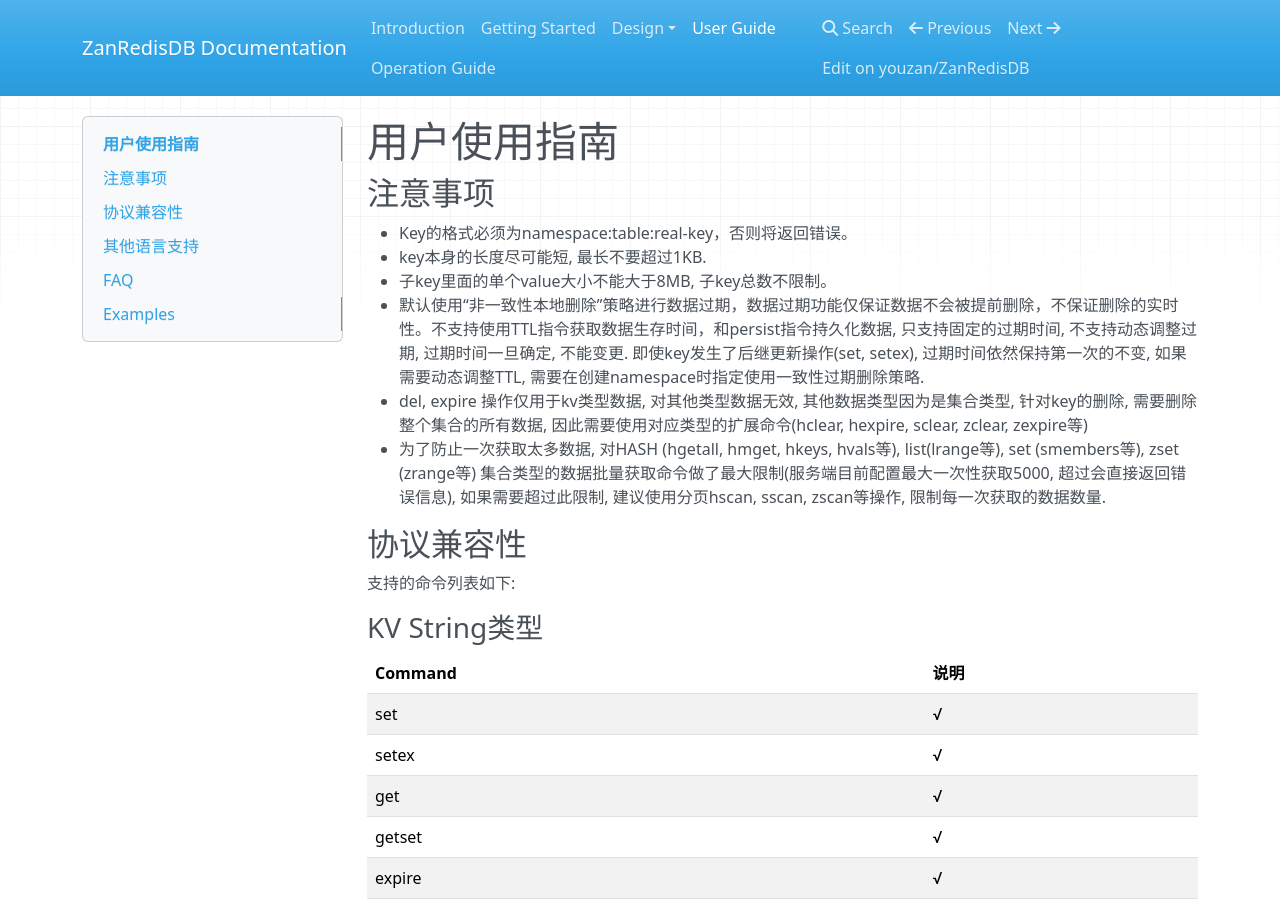
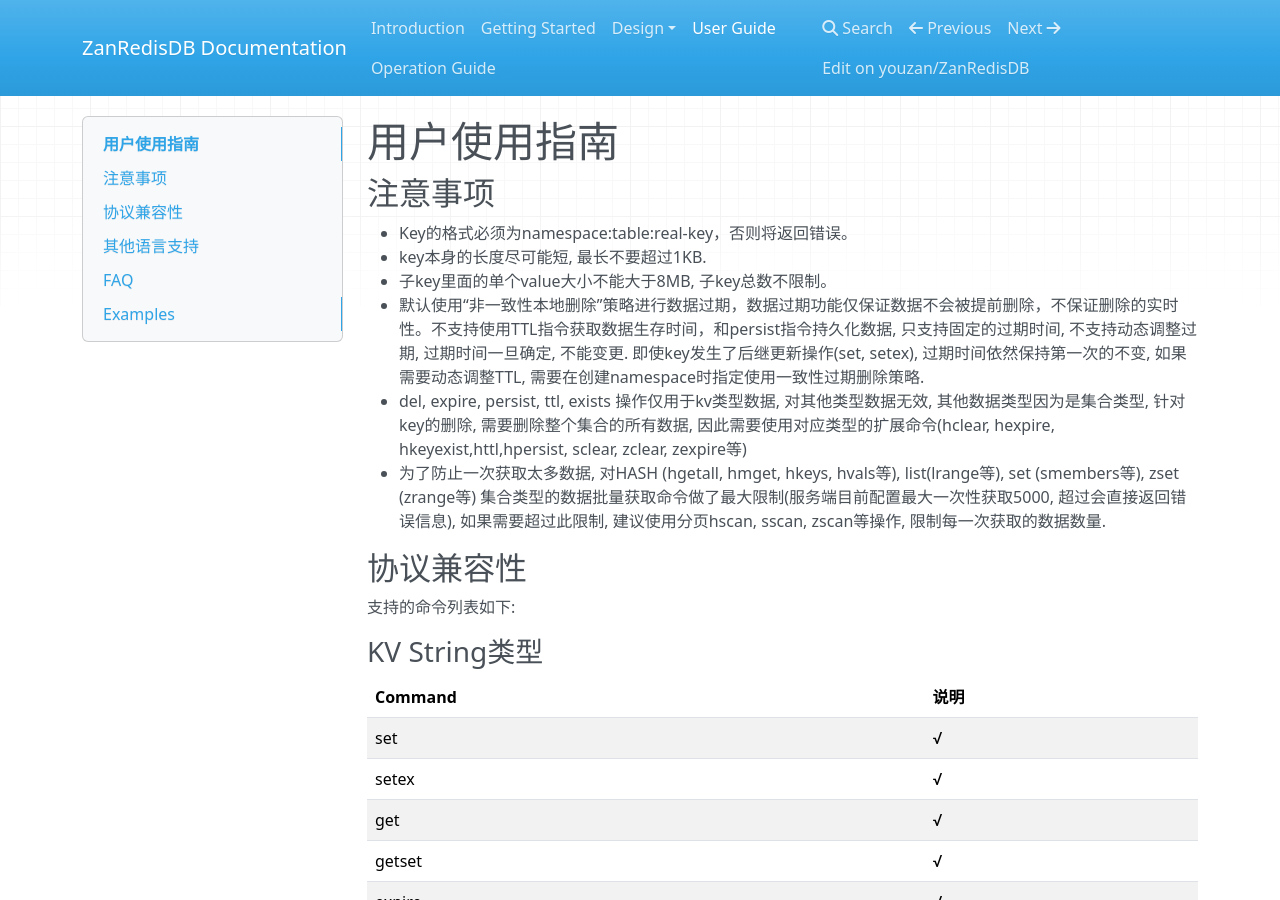
Before and after one commit to absolute8511/ZanRedisDB, an MkDocs documentation site: the page built from doc/user-guide.md, in a window 1280 px wide and 900 px high. Built offline with MkDocs 1.6.1, drawn with Linux system fonts in a browser that asks for light colours; nearby versions of some CDN libraries; old or Windows-style settings are respelled for this version of MkDocs; some of the changed lines change nothing that is shown; some of the changed text lies outside the part shown.

Commit message:
doc: doc for the exists/expire/ttl/del for the non-kv type

```diff
--- a/doc/user-guide.md
+++ b/doc/user-guide.md
@@ -6,7 +6,7 @@
 - key本身的长度尽可能短, 最长不要超过1KB.
 - 子key里面的单个value大小不能大于8MB, 子key总数不限制。
 - 默认使用“非一致性本地删除”策略进行数据过期，数据过期功能仅保证数据不会被提前删除，不保证删除的实时性。不支持使用TTL指令获取数据生存时间，和persist指令持久化数据, 只支持固定的过期时间, 不支持动态调整过期, 过期时间一旦确定, 不能变更. 即使key发生了后继更新操作(set, setex), 过期时间依然保持第一次的不变, 如果需要动态调整TTL, 需要在创建namespace时指定使用一致性过期删除策略.
-- del, expire 操作仅用于kv类型数据, 对其他类型数据无效, 其他数据类型因为是集合类型, 针对key的删除, 需要删除整个集合的所有数据, 因此需要使用对应类型的扩展命令(hclear, hexpire, sclear, zclear, zexpire等)
+- del, expire, persist, ttl, exists 操作仅用于kv类型数据, 对其他类型数据无效, 其他数据类型因为是集合类型, 针对key的删除, 需要删除整个集合的所有数据, 因此需要使用对应类型的扩展命令(hclear, hexpire, hkeyexist,httl,hpersist, sclear, zclear, zexpire等)
 - 为了防止一次获取太多数据, 对HASH (hgetall, hmget, hkeys, hvals等), list(lrange等), set (smembers等), zset (zrange等) 集合类型的数据批量获取命令做了最大限制(服务端目前配置最大一次性获取5000, 超过会直接返回错误信息), 如果需要超过此限制, 建议使用分页hscan, sscan, zscan等操作, 限制每一次获取的数据数量.
 
 ## 协议兼容性
@@ -51,6 +51,7 @@
 |hexpire|扩展命令|
 |httl	|扩展命令|
 |hpersist|扩展命令|
+|hkeyexist|扩展命令|
 
 #### List数据类型
 
@@ -69,6 +70,7 @@
 |lexpire|扩展命令|
 |lttl|扩展命令|
 |lpersist|扩展命令|
+|lkeyexist|扩展命令|
 
 #### Set 数据类型
 
@@ -86,6 +88,7 @@
 |sexpire|扩展命令|
 |sttl|扩展命令|
 |spersist|扩展命令|
+|skeyexist|扩展命令|
 
 #### Zset 数据类型
 
@@ -112,8 +115,11 @@
 |zexpire|扩展命令|
 |zttl|扩展命令|
 |zpersist|扩展命令|
+|zkeyexist|扩展命令|
 
 #### HyperLogLog数据类型
+
+共享kv类型命令
 
 |Command|说明|
 | ---- | ---- |
@@ -121,6 +127,8 @@
 |pfcount|√|
 
 #### GeoHash数据类型
+
+共享zset类型命令
 
 |Command|说明|
 | ---- | ---- |
@@ -136,7 +144,7 @@
 |Command|说明|
 | ---- | ---- |
 |scan|仅支持扫描kv数据的key|
-|advscan|扩展命令|
+|advscan|扩展命令, 支持扫描其他类型数据的key列表|
 |hscan|√|
 |sscan|√|
 |zscan|√|
```
